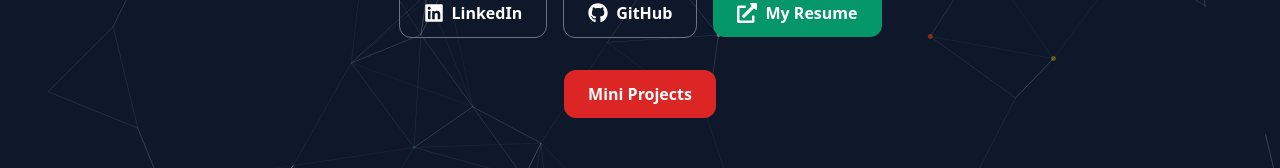
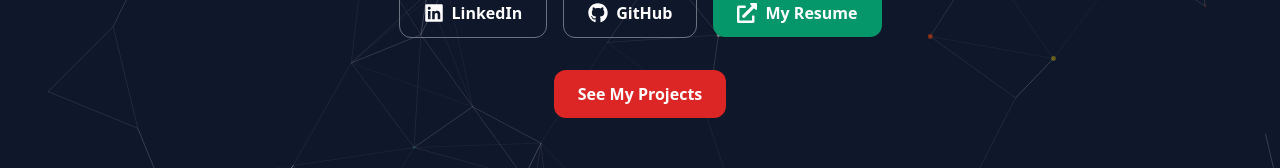
Before and after one commit to pradipbade7/portfolio_tw, a React (Vite) app: page / in a window 1280 px wide. Shown: the part 423-591 px from the top of the page. Built offline with nearby package versions, Linux system fonts and the light colour scheme; no server answers.

Commit message:
small changes: icon, text buttons

```diff
--- a/index.html
+++ b/index.html
@@ -2,7 +2,7 @@
 <html lang="en">
   <head>
     <meta charset="UTF-8" />
-    <link rel="icon" type="image/png" href="/favicon-32x32.png" />
+    <link rel="icon" type="image/png" href="/ico.png" />
     <meta name="viewport" content="width=device-width, initial-scale=1.0" />
     <title>Pradip Bade</title>
   </head>
--- a/src/App.jsx
+++ b/src/App.jsx
@@ -42,7 +42,7 @@ function App() {
             >
               <Routes>
                 <Route path="/" element={<Home />} />
-                <Route path="/miniprojects" element={<MiniProjects />} />
+                <Route path="/myprojects" element={<MiniProjects />} />
                 <Route path="/17game" element={<ExternalRedirect url="https://17cardgame.netlify.app/" />} />
                 <Route path="/sevenslot" element={<ExternalRedirect url="https://sevenslot.netlify.app/" />} />
                 <Route path="*" element={<NotFound />} />
--- a/src/assets/data.jsx
+++ b/src/assets/data.jsx
@@ -147,7 +147,7 @@ export const myprojects = [
   {
     id: 5,
     title: "Simple Slot",
-    description: "A modern, interactive 5x3 slot machine game with realistic animations, sound effects, and confetti celebrations for big wins.",
+    description: "Frontend-only: a modern, interactive 5×3 slot machine game with realistic animations, thoughtful sound design, and confetti celebrations that highlight big wins.",
     image: "/projects/sevenslot.png",
     websiteUrl: "https://sevenslot.netlify.app/",
     githubUrl: "https://github.com/pradipbade7/simple-slot",
--- a/src/components/Hero.jsx
+++ b/src/components/Hero.jsx
@@ -67,9 +67,9 @@ export default function Hero() {
 
         {/* View My Work Button */}
         <div className="mt-8 flex flex-col md:flex-row items-center justify-center gap-4">
-          <Link2 to="/miniprojects"  className="z-10">
+          <Link2 to="/myprojects"  className="z-10">
             <button className="px-6 py-3 bg-red-600 text-white font-semibold rounded-xl hover:bg-red-500 transition-colors">
-            Mini Projects
+            See My Projects
             </button>
           </Link2>
         </div>
--- a/src/components/MyProjects.jsx
+++ b/src/components/MyProjects.jsx
@@ -17,7 +17,7 @@ export default function MyProjects() {
   return (
     <section className="py-20 mx-5" >
       <div className="container mx-auto px-4">
-        <h2 className="text-2xl font-bold mb-8 text-white text-center">Mini Projects</h2>
+        <h2 className="text-2xl font-bold mb-8 text-white text-center">My Projects</h2>
         <div className="grid justify-center grid-cols-2 sm:grid-cols-3 md:grid-cols-4 lg:grid-cols-6 gap-6">
           <AnimatePresence>
             {myprojects.map((project, index) => (
```
Also changed, not shown: public/ico.png (added).
